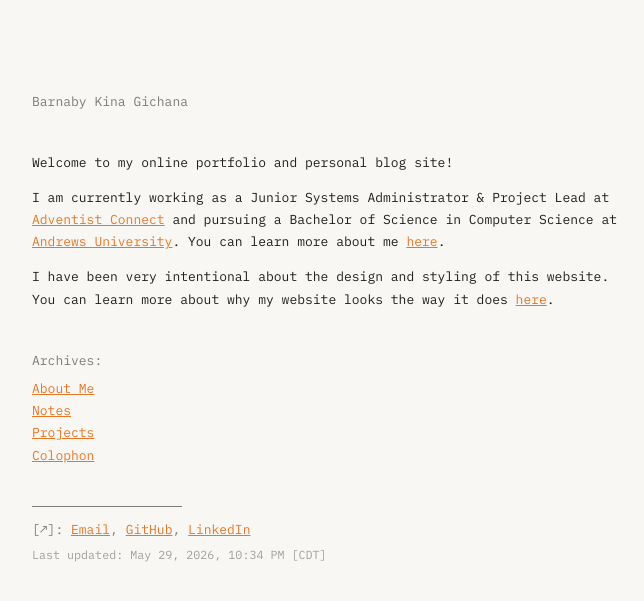
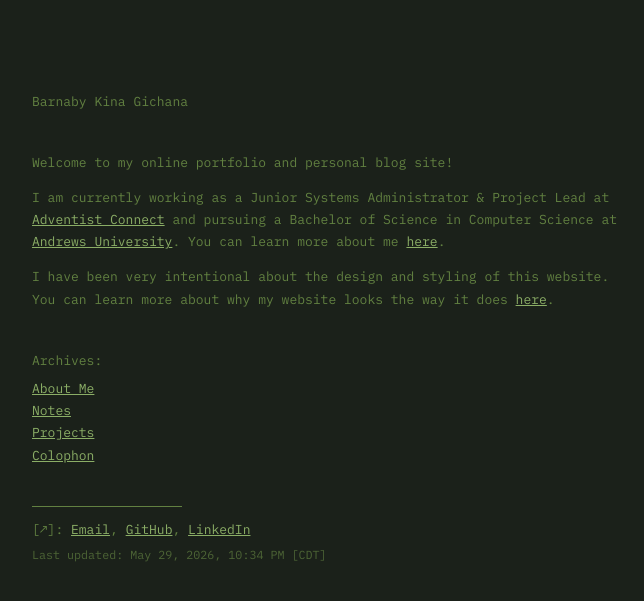
Before and after one commit to barnabykina/barnabykina.com, a Jekyll site: the page built from index.html, in a window 1280 px wide. Shown: the top 601 px of the page, without its empty margins (59-703 px from the left). Built offline with Jekyll 4.4.1, drawn with Linux system fonts in a browser that asks for light colours.

Commit message:
(#6) add: introduce customisable colour theme style sheets with proper implementation
It would be great if, in the future, the end user can select the website theme of their choice directly from their browser. Not sure if this is possbile with static websites though.

```diff
--- /dev/null
+++ b/_sass/themes/greens.scss
@@ -0,0 +1,19 @@
+/* Greens Palette */
+
+$dark-green: #1b211a;
+$green: #628141;
+$light-green: #8bae66;
+$sand: #ebd5ab;
+$gray-medium: #e1e1e0;
+$white:#fff;
+$white-light:#cccccc;
+
+:root {
+  --theme-bg: #{$dark-green};
+  --theme-text: #{$green};
+  --theme-sub-text: #{$green};
+  --theme-link: #{$light-green};
+  --theme-link-hover: #{$white};
+  --theme-code-block: #{$gray-medium};
+  --media-text: #{$sand}
+}
--- /dev/null
+++ b/_sass/themes/modern-spring.scss
@@ -0,0 +1,19 @@
+/* Modern Spring Palette */
+
+$clover-green: #2c3930;
+$hill-green: #3f4f44;
+$red-sand: #a27b5c;
+$sandstone: #dcd7c9;
+$gray-medium: #e1e1e0;
+$white:#fff;
+$white-light:#cccccc;
+
+:root {
+  --theme-bg: #{$clover-green};
+  --theme-text: #{$hill-green};
+  --theme-sub-text: #{$hill-green};
+  --theme-link: #{$red-sand};
+  --theme-link-hover: #{$white};
+  --theme-code-block: #{$gray-medium};
+  --media-text: #{$sandstone}
+}
--- /dev/null
+++ b/_sass/themes/sandstone-slate.scss
@@ -0,0 +1,20 @@
+/* Sandstone Slate Palette */
+
+$slate: #222831;
+$exposed-slate: #292e46;
+$sand-slate: #948979;
+$exposed-sand-slate: #dfd0b8;
+$listerine: #acc18a;
+$gray-medium: #e1e1e0;
+$white:#fff;
+$white-light:#cccccc;
+
+:root {
+  --theme-bg: #{$sand-slate};
+  --theme-text: #{$sand-slate};
+  --theme-sub-text: #{$listerine};
+  --theme-link: #{$exposed-sand-slate};
+  --theme-link-hover: #{$white};
+  --theme-code-block: #{$gray-medium};
+  --media-text: #{$sand-slate}
+}
--- /dev/null
+++ b/_sass/themes/urban-forest.scss
@@ -0,0 +1,19 @@
+/* Urban Forest Palette */
+
+$dark-moss: #181c14;
+$forest: #3c3d37;
+$mint: #697565;
+$cream: #ecdfcc;
+$gray-medium: #e1e1e0;
+$white:#fff;
+$white-light:#cccccc;
+
+:root {
+  --theme-bg: #{$dark-moss};
+  --theme-text: #{$forest};
+  --theme-sub-text: #{$forest};
+  --theme-link: #{$mint};
+  --theme-link-hover: #{$white};
+  --theme-code-block: #{$gray-medium};
+  --media-text: #{$cream}
+}
--- a/assets/css/global.css
+++ b/assets/css/global.scss
@@ -1,3 +1,11 @@
+---
+---
+
+// @use "themes/urban-forest";
+// @use "themes/sandstone-slate";
+// @use "themes/modern-spring";
+@use "themes/greens";
+
 @font-face {
   font-family: "IBM Plex Mono";
   src: url("/assets/fonts/IBMPlexMono-Regular.woff2") format("woff2");
@@ -13,23 +21,6 @@
 }
 
 :root {
-  --color-gray: #7c7c7a;
-  --color-gray-medium: #e1e1e0;
-  --color-gray-light: #f9f7f4;
-  --color-black-light: #1f1f1f;
-  --color-red: #e77728;
-  --color-white: #fff;
-  --color-white-light: #cccccc;
-}
-
-:root {
-  --theme-bg: var(--color-gray-light);
-  --theme-text: var(--color-black-light);
-  --theme-sub-text: var(--color-gray);
-  --theme-link: var(--color-red);
-  --theme-link-hover: var(--color-white);
-  --theme-code-block: var(--color-gray-medium);
-
   color-scheme: light dark;
   color: var(--theme-text);
   font-family: "IBM Plex Mono", monospace;
@@ -70,7 +61,7 @@ body {
 @media (prefers-color-scheme: dark) {
   :root {
     --theme-bg: var(--color-black-light);
-    --theme-text: var(--color-white-light);
+    --theme-text: var(--media-text);
     --theme-code-block: var(--color-gray);
   }
 }
```
Also changed, not shown: _sass/themes/clay-slate.scss (added).
